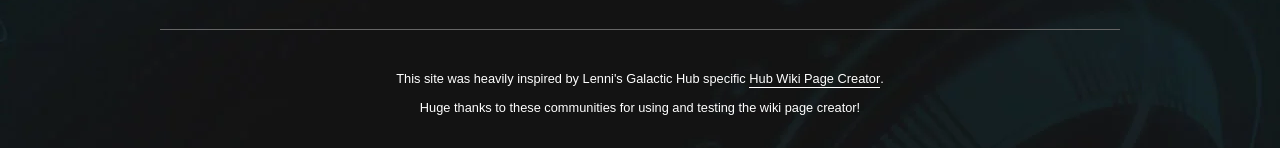
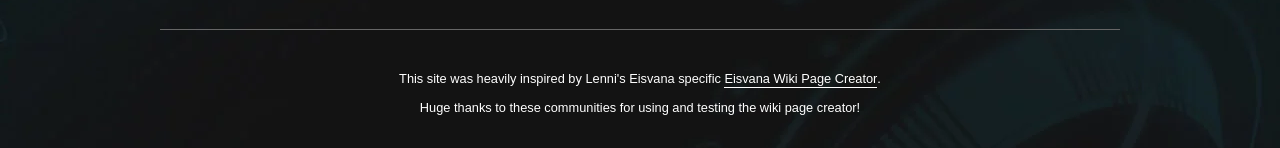
Before and after one commit to BrockBeldham/nms-wiki-boilerplate, a Next.js app: page /base in a window 1280 px wide. Shown: the part 2489-2637 px from the top of the page. Built offline with nearby package versions, Linux system fonts and the light colour scheme; a web font is replaced by a local one.

Commit message:
🎨 updated the footer from Ghub to Eisvana

```diff
--- a/components/layouts/footer.js
+++ b/components/layouts/footer.js
@@ -7,7 +7,7 @@ export default function Footer() {
   return (
     <div className={styles.container}>
       <hr className={styles.linebreak} />
-      <p className={styles.text}>This site was heavily inspired by Lenni&apos;s Galactic Hub specific <a href='https://lenni009.github.io/HubWikiPageCreator/' target='_blank' rel='noreferrer' onClick={() => ga.event('click', 'Footer', 'GH')}>Hub Wiki Page Creator</a>.</p>
+      <p className={styles.text}>This site was heavily inspired by Lenni&apos;s Eisvana specific <a href='https://wiki.eisvana.com' target='_blank' rel='noreferrer' onClick={() => ga.event('click', 'Footer', 'GH')}>Eisvana Wiki Page Creator</a>.</p>
       <p className={styles.text}>Huge thanks to these communities for using and testing the wiki page creator!</p>
       <ul className={styles.logoList}>
         <li className={styles.logoItem}>
```
